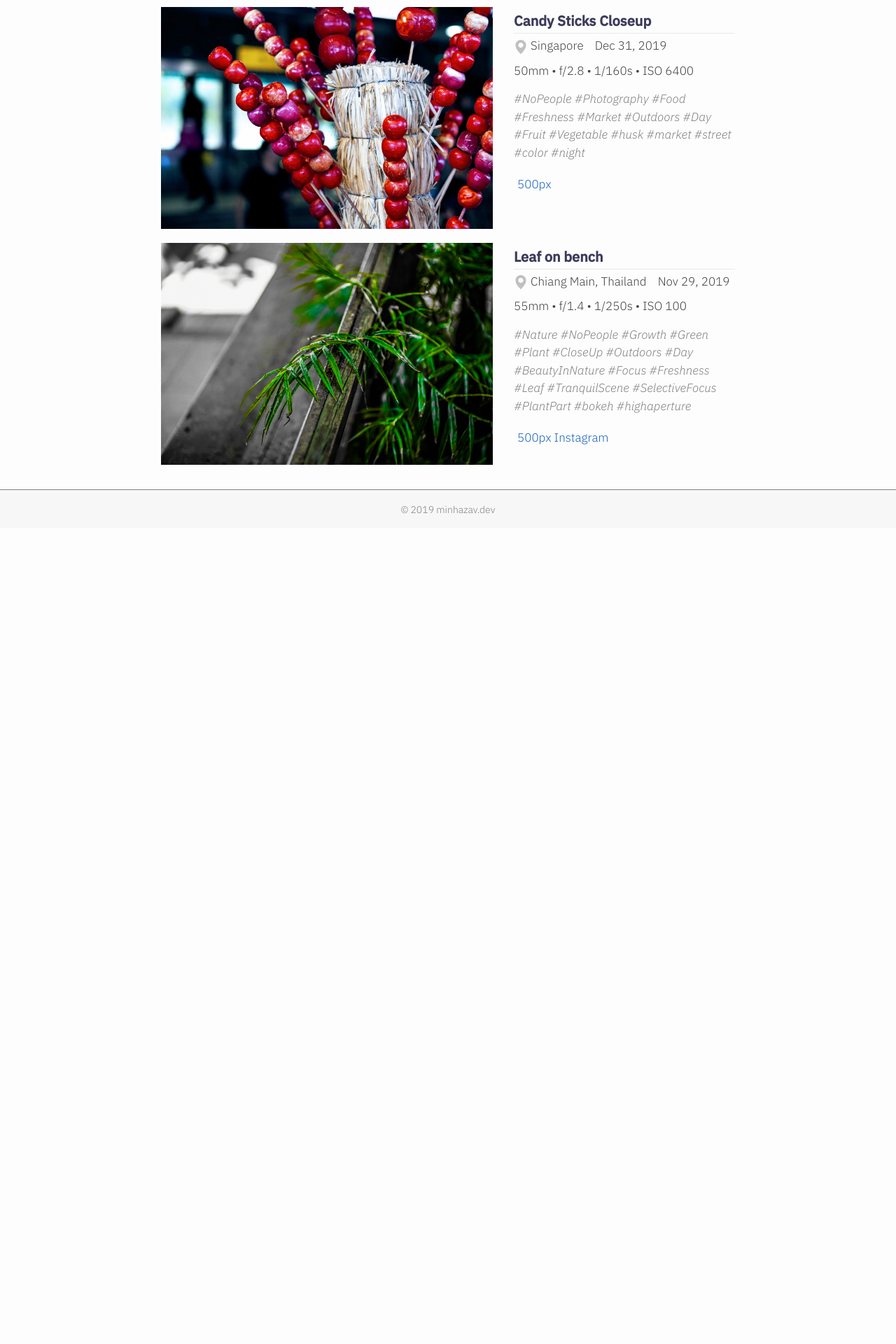
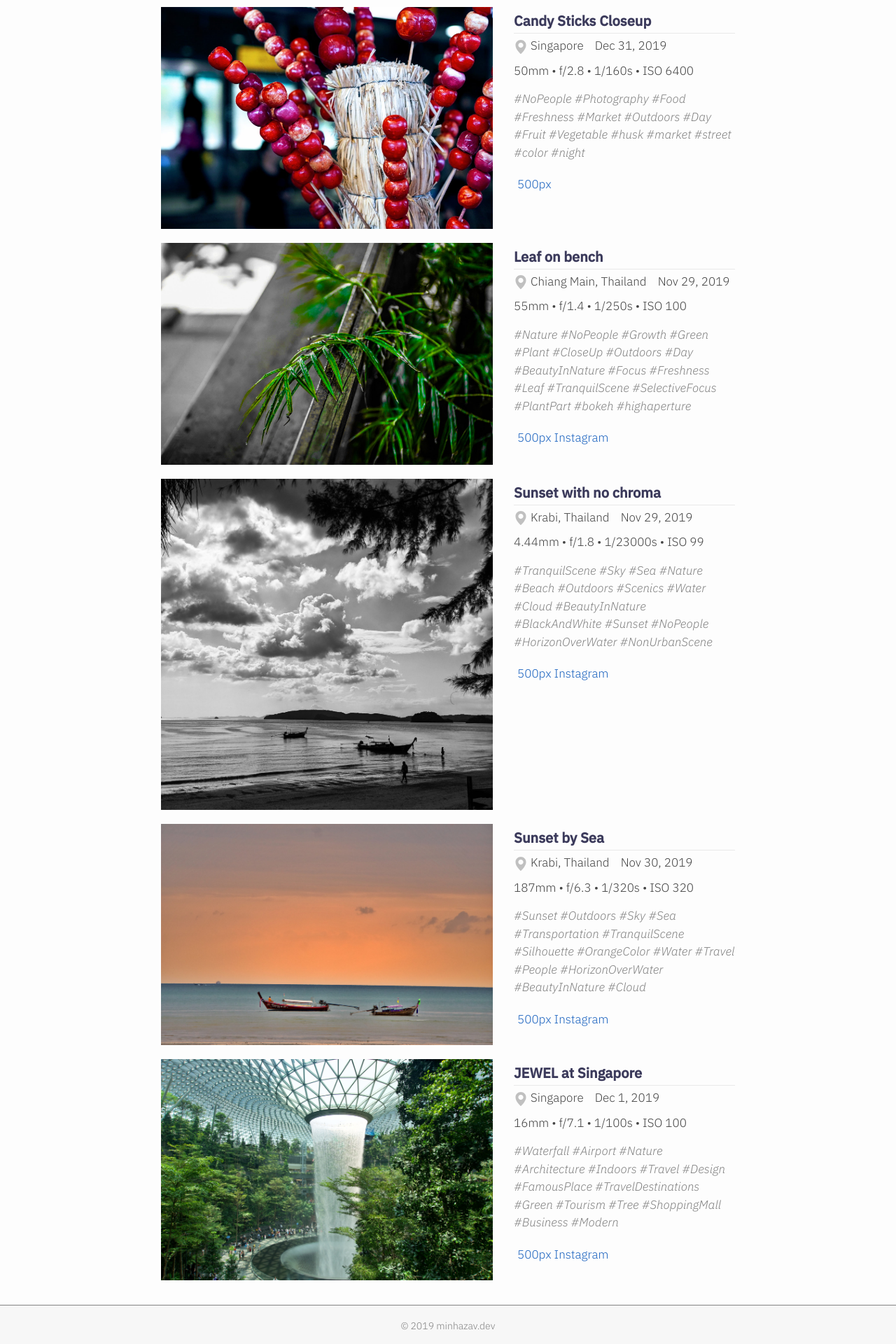
Before and after one commit to mebjas/mebjas.github.io, a Jekyll site: the page built from photography.md, in a window 1280 px wide. Shown: the part 843-2763 px from the top of the page at 70% size. Built offline with Jekyll 4.4.1, drawn with Linux system fonts in a browser that asks for light colours; before the commit the page ends 1597 px from its top, so only the background shows below that.

Commit message:
corrected mobile view and added more assets

```diff
--- a/_config.yml
+++ b/_config.yml
@@ -171,3 +171,78 @@
         }
       ]
     }
+  - {
+    src: img_5.jpg,
+      title: "Sunset with no chroma",
+      location: "Krabi, Thailand",
+      date: "Nov 29, 2019",
+      categories: ["TranquilScene", "Sky", "Sea", "Nature", "Beach", "Outdoors", "Scenics", "Water", "Cloud", "BeautyInNature", "BlackAndWhite", "Sunset", "NoPeople", "HorizonOverWater", "NonUrbanScene"],
+      camera: "Google Pixel 3",
+      lens: "f/1.8, 1.4 micron",
+      meta: {
+        focal: "4.44mm",
+        aperture: "f/1.8",
+        ss: "1/23000s",
+        iso: "ISO 99"
+      },
+      links: [
+        {
+           title: 500px,
+           href: "https://500px.com/photo/1006928841/Sunset-with-no-chroma-by-Minhaz-A-V"
+        },
+        {
+           title: Instagram,
+           href: "https://www.instagram.com/p/B50GobRlJgw"
+        }
+      ]
+  }
+  - {
+    src: img_6.jpg,
+      title: "Sunset by Sea",
+      location: "Krabi, Thailand",
+      date: "Nov 30, 2019",
+      categories: ["Sunset", "Outdoors", "Sky", "Sea", "Transportation", "TranquilScene", "Silhouette", "OrangeColor", "Water", "Travel", "People", "HorizonOverWater", "BeautyInNature", "Cloud", ],
+      camera: "Sony Alpha 6100",
+      lens: "Sony SEL55210 55-210",
+      meta: {
+        focal: "187mm",
+        aperture: "f/6.3",
+        ss: "1/320s",
+        iso: "ISO 320"
+      },
+      links: [
+        {
+           title: 500px,
+           href: "https://500px.com/photo/1007442759/Sunset-by-the-sea-by-Minhaz-A-V"
+        },
+        {
+           title: Instagram,
+           href: "https://www.instagram.com/p/B50HomilC-e"
+        }
+      ]
+  }
+  - {
+    src: img_7.jpg,
+      title: "JEWEL at Singapore",
+      location: "Singapore",
+      date: "Dec 1, 2019",
+      categories: ["Waterfall", "Airport", "Nature", "Architecture", "Indoors", "Travel", "Design", "FamousPlace", "TravelDestinations", "Green", "Tourism", "Tree", "ShoppingMall", "Business", "Modern"],
+      camera: "Sony Alpha 6100",
+      lens: "Sony SEL1655",
+      meta: {
+        focal: "16mm",
+        aperture: "f/7.1",
+        ss: "1/100s",
+        iso: "ISO 100"
+      },
+      links: [
+        {
+           title: 500px,
+           href: "https://500px.com/photo/1007442809/JEWEL-at-Singapore-by-Minhaz-A-V?"
+        },
+        {
+           title: Instagram,
+           href: "https://www.instagram.com/p/B50HomilC-e"
+        }
+      ]
+  }
--- a/assets/custom.css
+++ b/assets/custom.css
@@ -3,6 +3,7 @@
 }
 
 /** Style associated with image viewer. */
+
 .capture-box {
     margin-bottom: 20px;
     justify-content: center;
@@ -18,10 +19,28 @@
 .capture-box .info-block {
     width: 40vw;
     color: rgb(66, 66, 66);
-    flex: 0 1 auto;
     padding-top: 5px;
     padding-left: 30px;
 }
+
+@media(max-width: 600px) {
+    .capture-box {
+       display: block;
+    }
+
+    .capture-box .image-block {
+        width: 100%;
+    }
+
+    .capture-box .info-block {
+        width: 100%;
+        color: rgb(66, 66, 66);
+        padding-top: 15px;
+        padding-left: 0px;
+    }
+}
+
+/* @media only screen and (min-width: 600px) {} */
 
 .capture-box .image-block img {
     width: 100%;
```
